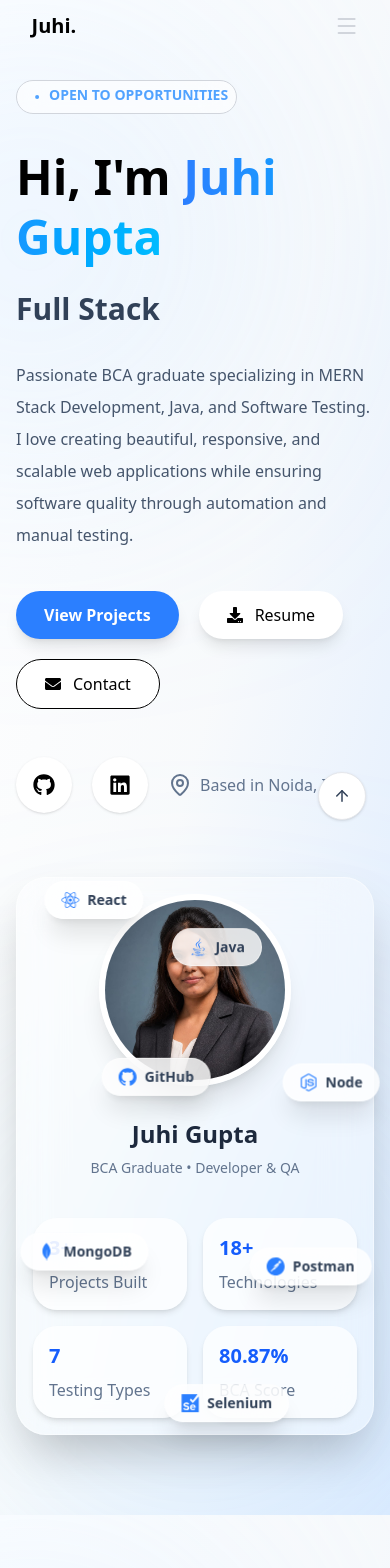
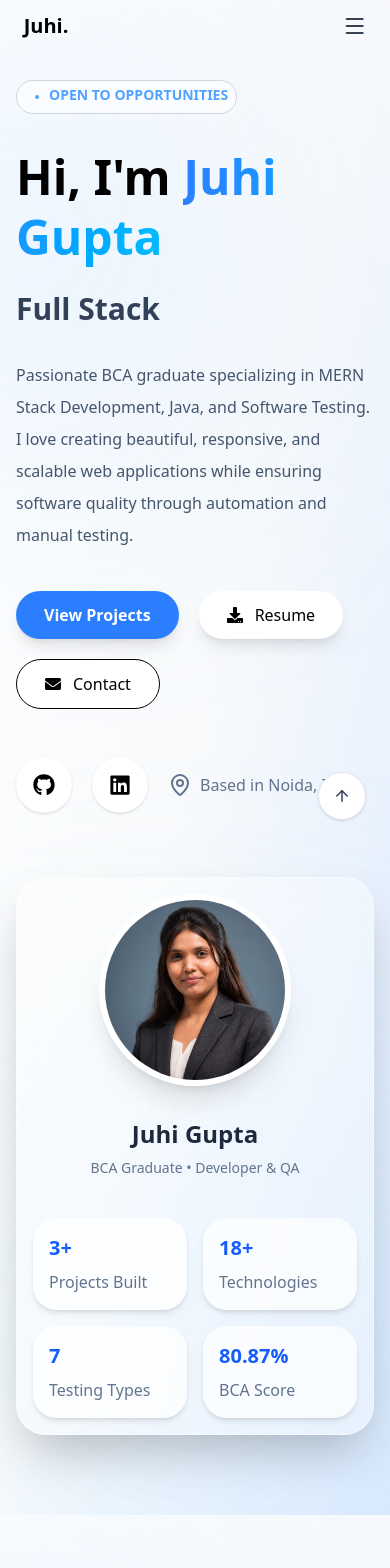
Before and after one commit to Coderjuhi/Portfolio, a React (Vite) app: page / in a window 390 px wide. Shown: the top 1568 px of the page. Built offline with nearby package versions, Linux system fonts and the light colour scheme.

Commit message:
small changes

```diff
--- a/src/component/Header.jsx
+++ b/src/component/Header.jsx
@@ -16,11 +16,10 @@ const scrollToSection = (id) => {
   }
 };
   return (
-    <header className="fixed top-0 left-1/2 -translate-x-1/2 z-50 w-[92%]">
-      <nav className="max-w-7xl mx-auto px-4 py-3">
-
-           <div className="flex items-center justify-between ">
-          {/* Logo */}
+<header className="fixed top-0 left-1/2 -translate-x-1/2 z-50 w-[94%] max-w-7xl">
+<nav className="relative w-full px-3 sm:px-4 py-3">
+<div className="flex items-center justify-between gap-3">
+         {/* Logo */}
           <h3
             className="text-xl font-bold text-black"
           >
@@ -48,7 +47,7 @@ const scrollToSection = (id) => {
           {/* Mobile Menu Button */}
           <button
             onClick={() => setIsMenuOpen(!isMenuOpen)}
-            className="md:hidden text-gray-300"
+  className="md:hidden shrink-0 text-gray-700"
           >
             {isMenuOpen ? <X size={24} /> : <Menu size={24} />}
           </button>
@@ -56,8 +55,7 @@ const scrollToSection = (id) => {
 
         {/* Mobile Menu (Compact Top-Right) */}
         {isMenuOpen &&  (
-          <div className="md:hidden absolute top-16 right-4 bg-transparent backdrop-blur-xl  rounded-lg p-2 w-100 space-y-1 shadow-xl">
-
+<div className="md:hidden absolute top-16 right-0 w-48 max-w-[calc(100vw-2rem)] bg-white/80 backdrop-blur-xl rounded-2xl p-2 space-y-1 shadow-xl">
             <button
               onClick={() => scrollToSection('#about')}
               className="block w-full text-left text-gray-600  hover:text-white px-4 py-2 rounded"
--- a/src/component/Home.jsx
+++ b/src/component/Home.jsx
@@ -122,14 +122,14 @@ const Home = () => {
             <FloatingBadge
               text="React"
               icon={FaReact}
-              className="top-5 left-5"
+              className="hidden md:block top-5 left-5"
               animate={{ x: [0, 15, 0], }}
             />
 
             <FloatingBadge
               text="Java"
               icon={FaJava}
-              className="top-14 right-28"
+              className="hidden md:block top-14 right-28"
               animate={{
                 x: [0, 0, 0],
                 y: [0, 20, 0]
@@ -140,7 +140,7 @@ const Home = () => {
             <FloatingBadge
               text="Node"
               icon={FaNodeJs}
-              className="right-0 top-52"
+              className="hidden md:block right-0 top-52"
               animate={{
                 x: [0, 10, 0],
                 y: [0, -10, 0],
@@ -151,7 +151,7 @@ const Home = () => {
             <FloatingBadge
               text="MongoDB"
               icon={SiMongodb}
-              className="left-0 bottom-40"
+              className="hidden md:block left-0 bottom-40"
               animate={{
                 x: [0, 8, 0],
                 y: [0, -8, 0],
@@ -162,7 +162,7 @@ const Home = () => {
             <FloatingBadge
               text="Postman"
               icon={SiPostman}
-              className="right-2 bottom-36"
+              className="hidden md:block right-2 bottom-36"
               animate={{
                 x: [0, 10, 0],
                 y: [0, -10, 0],
@@ -172,7 +172,7 @@ const Home = () => {
             <FloatingBadge
               text="Selenium"
               icon={SiSelenium}
-              className="bottom-6 right-24"
+              className="hidden md:block bottom-6 right-24"
               animate={{
                 x: [0, 20, 0],
                 y: [0, 20, 0]
@@ -181,7 +181,7 @@ const Home = () => {
             <FloatingBadge
               text="GitHub"
               icon={SiGithub}
-              className="top-52 left-20"
+              className="hidden md:block top-52 left-20"
               animate={{
                 x: [0, 10, 0],
                 y: [0, -20, 0],
```
